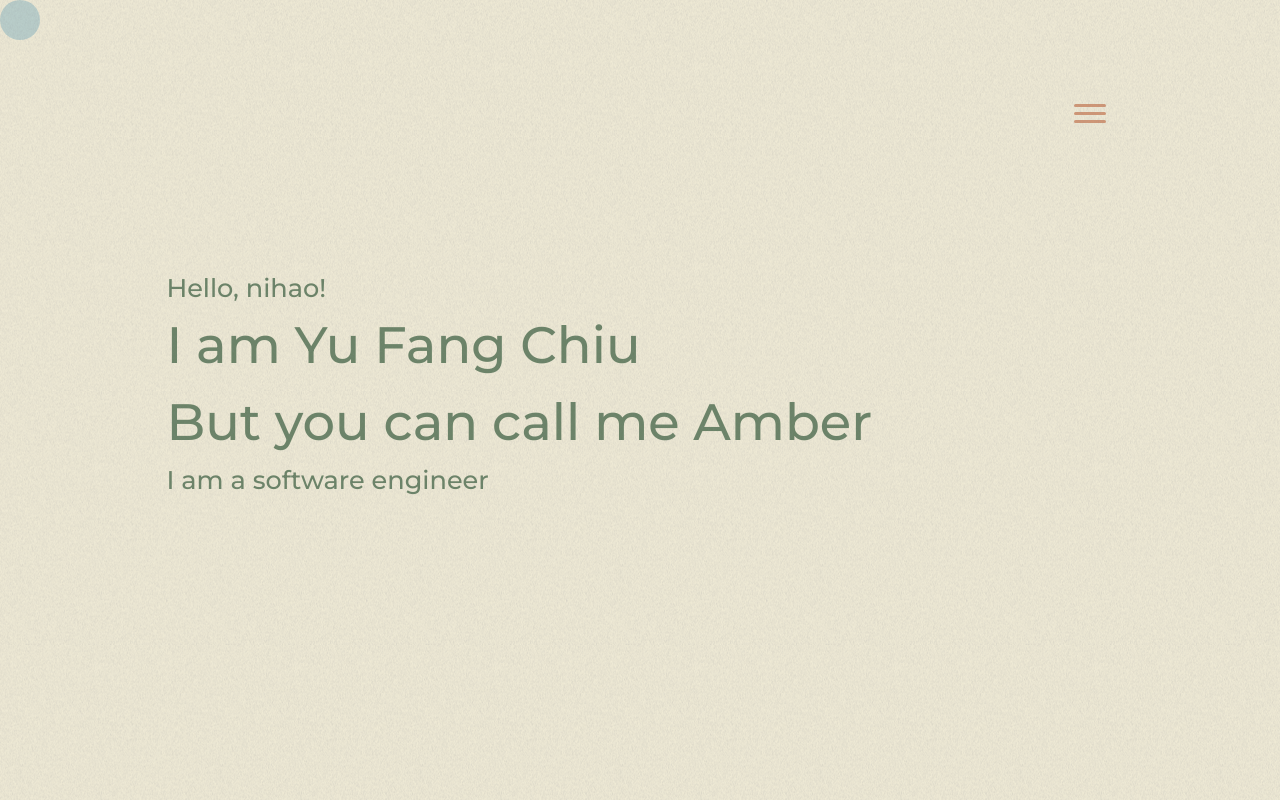
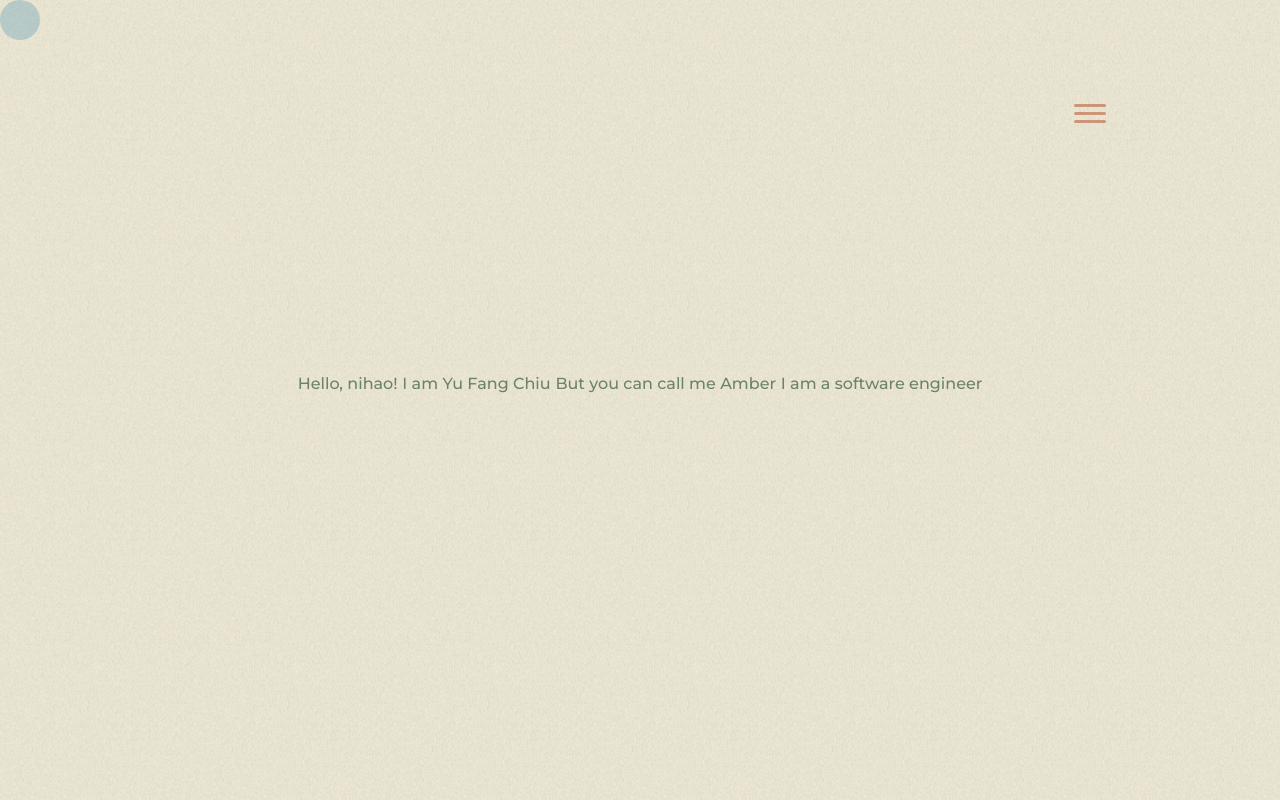
Before and after one commit to amberyufangchiu/nextjs-app-directory, a Next.js app: page / in a window 1280 px wide. Built offline with nearby package versions, Linux system fonts and the light colour scheme.

Commit message:
style(home) modify style

```diff
--- a/app/home.scss
+++ b/app/home.scss
@@ -1,20 +1,40 @@
 .home {
+display: flex;
+flex-direction: row;
+justify-content: center;
+align-items: center;
+width: 100%;
+height: 80%;
+color: #6a8366;
+position: absolute;
+top: 5vw;
+gap: .3rem;
+
+.title {
   display: flex;
   flex-direction: column;
   align-items: flex-start;
   justify-content: center;
-  width: 100%;
-  height: 80%;
-  color: #6a8366;
-  position: absolute;
-  left: 13vw;
-  top: 5vw;
 
   h1 {
-    font-size: 4vw;
+    font-size: 2.4vw;
   }
 
   h2 {
-    font-size: 2vw;
+    font-size: 1.4vw;
+  }
+
+  .tech-stack{
+    margin-top: 4rem;
+    p{
+      font-size: 1rem;
+    }
+    display: flex;
+    flex-direction: row;
+    align-items: center;
+    gap: .4rem;
   }
 }
+
+
+}
--- a/app/index.scss
+++ b/app/index.scss
@@ -2,6 +2,7 @@
   position: absolute;
   width: 100vw;
   height: 100vh;
+  height: 100svh;
   overflow: hidden;
   background-color: #f0ebd6;
   background-repeat: repeat;
```
